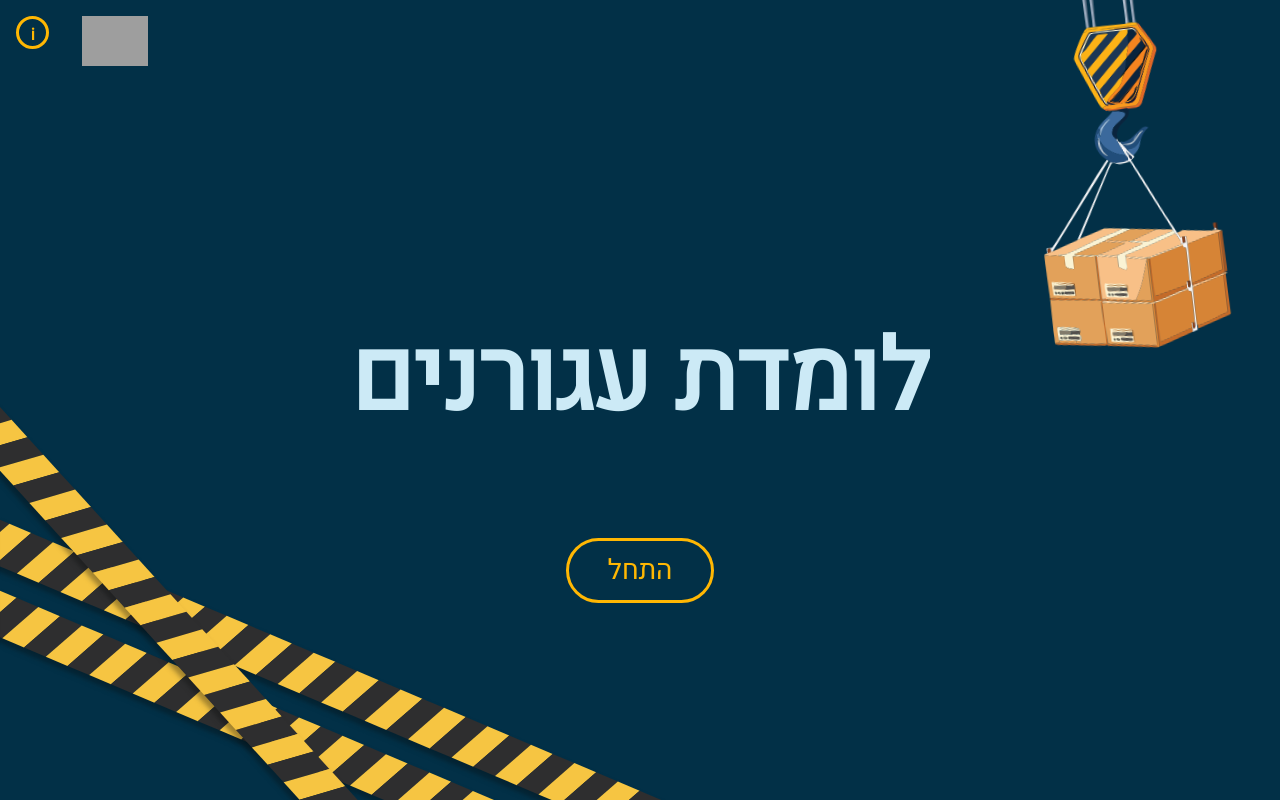
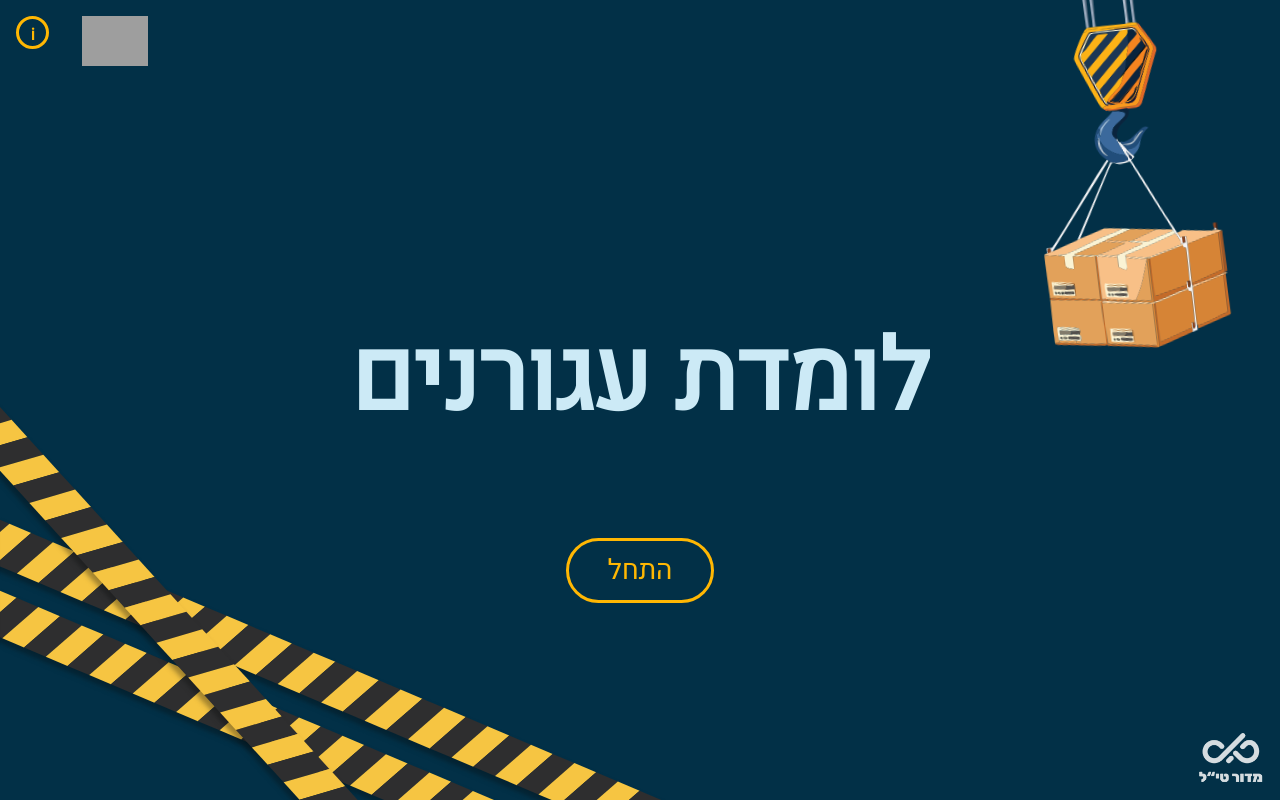
Before and after one commit to madortill/LomdatCranes, a Vue app: page / in a window 1280 px wide. Built offline with nearby package versions, Linux system fonts and the light colour scheme; grey boxes are pictures that could not be loaded.

Commit message:
with mador till logo

```diff
--- a/src/components/OpenPage.vue
+++ b/src/components/OpenPage.vue
@@ -3,6 +3,7 @@
     <div id="open-page">
         <button @click="showInfo" class="info-btn btn">i</button>
         <img class="bahadSymbol" src="../../src/assets/media/bahadSymbol.png" alt="bahadSymbol"/>
+        <img class="tillLogo" src="../../src/assets/media/whiteMadorTill.png" alt="tillLogo"/>
         <div class="info-container" v-if= "isOpenInfo">
           <p @click="hideInfo" class="close-info">X</p>
             <ul class="info-list">
@@ -202,4 +203,11 @@
   top: 1rem;
   left: 5rem;
 }
+
+.tillLogo {
+  position: absolute;
+  right: 1rem;
+  bottom: 1rem;
+  width:4rem;
+}
 </style>
```
Also changed, not shown: src/assets/media/whiteMadorTill.png (added).
